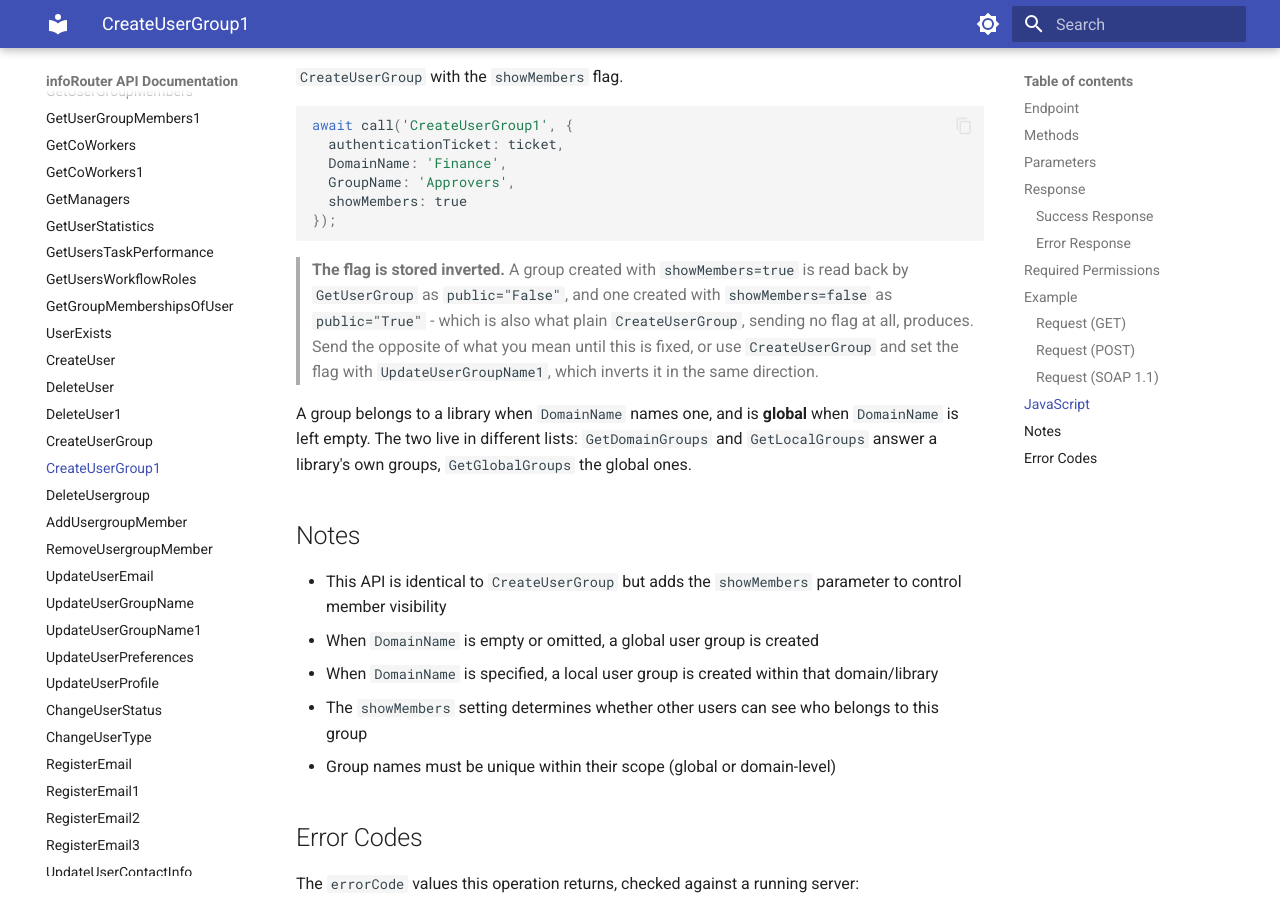
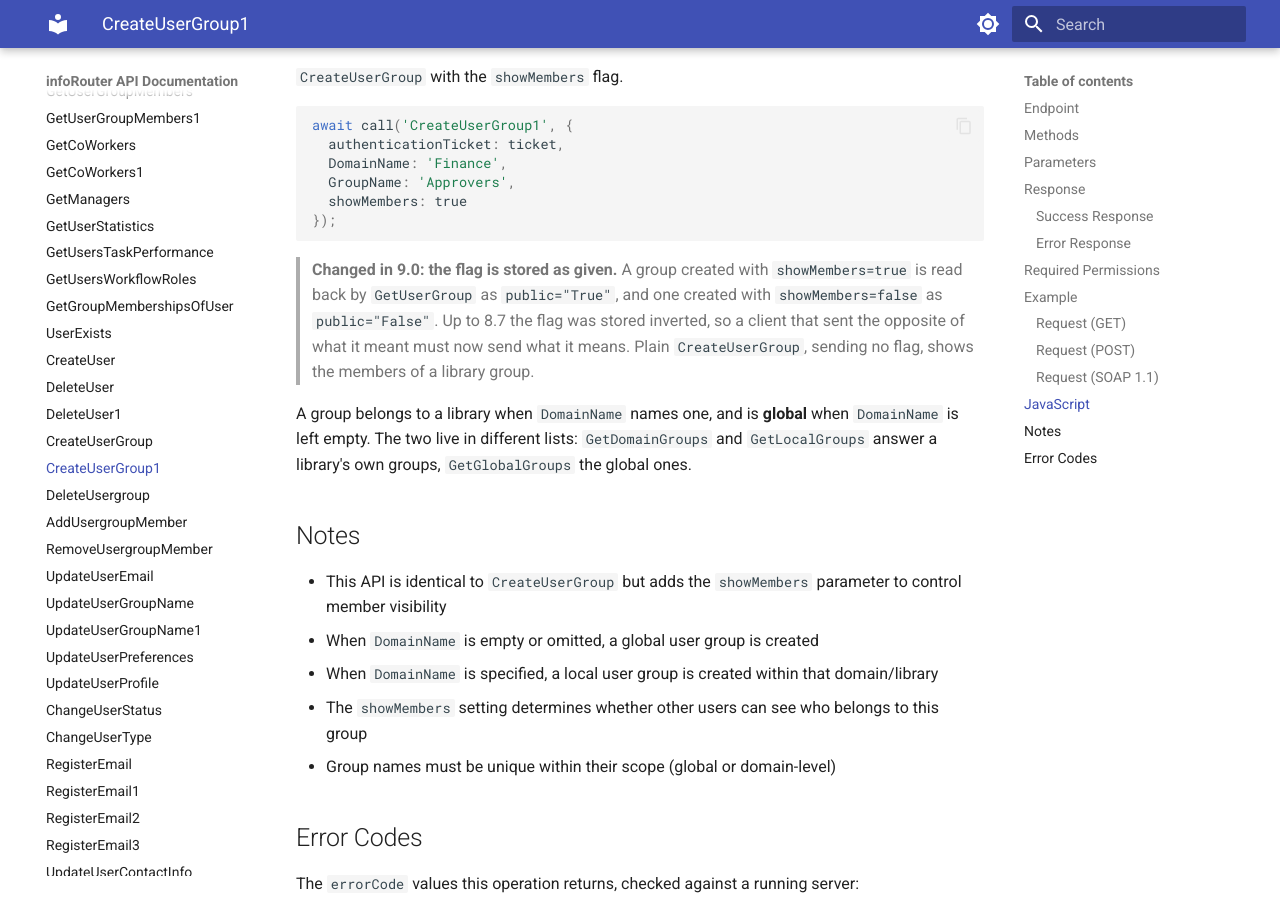
Before and after one commit to inforouter/apidocs, an MkDocs documentation site: the page built from docs/CreateUserGroup1.md, in a window 1280 px wide and 900 px high, scrolled down 2568 px. Built offline with MkDocs 1.6.1 and Material for MkDocs 9.7.7, drawn with Linux system fonts in a browser that asks for light colours.

Commit message:
CreateUserGroup1 / UpdateUserGroupName1: showMembers is stored as given from 9.0
Co-Authored-By: Claude Opus 5.5 <noreply@anthropic.com>

````diff
--- a/docs/CreateUserGroup1.md
+++ b/docs/CreateUserGroup1.md
@@ -108,11 +108,10 @@ await call('CreateUserGroup1', {
 });
 ```
 
-> **The flag is stored inverted.** A group created with `showMembers=true` is read back by
-> `GetUserGroup` as `public="False"`, and one created with `showMembers=false` as `public="True"` -
-> which is also what plain `CreateUserGroup`, sending no flag at all, produces. Send the opposite of
-> what you mean until this is fixed, or use `CreateUserGroup` and set the flag with
-> `UpdateUserGroupName1`, which inverts it in the same direction.
+> **Changed in 9.0: the flag is stored as given.** A group created with `showMembers=true` is read back
+> by `GetUserGroup` as `public="True"`, and one created with `showMembers=false` as `public="False"`.
+> Up to 8.7 the flag was stored inverted, so a client that sent the opposite of what it meant must
+> now send what it means. Plain `CreateUserGroup`, sending no flag, shows the members of a library group.
 
 A group belongs to a library when `DomainName` names one, and is **global** when `DomainName` is
 left empty. The two live in different lists: `GetDomainGroups` and `GetLocalGroups` answer a
````
Also changed, not shown: docs/UpdateUserGroupName1.md (+3 -2 lines).
